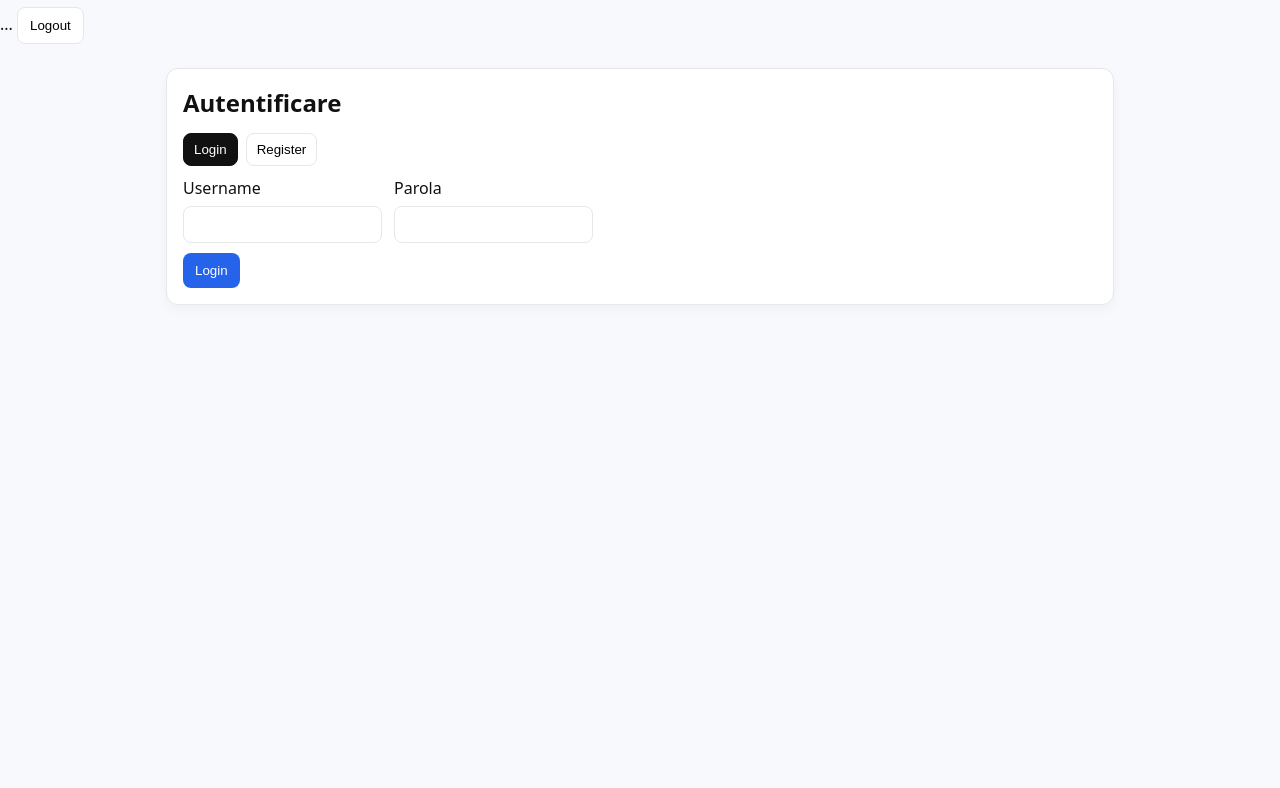
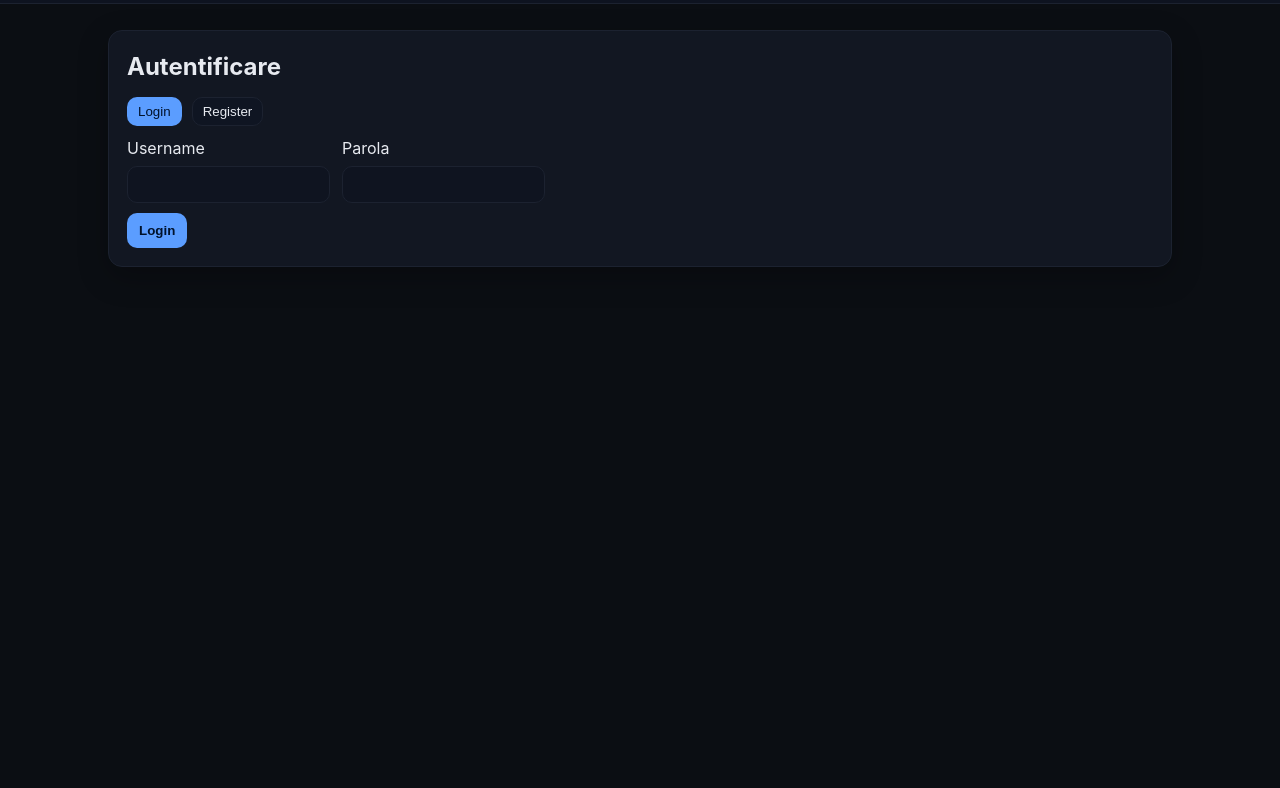
Before and after one commit to Stifyy69/Volkov, a website: page public/index.html in a window 1280 px wide. Shown: the part 60-848 px from the top of the page. Before the commit the page ends 800 px from the top, so only its background shows below. Drawn offline with Linux system fonts and the light colour scheme.

Commit message:
Update styles.css

```diff
--- a/public/styles.css
+++ b/public/styles.css
@@ -1,20 +1,44 @@
-:root{--bg:#f7f9fc;--fg:#111;--card:#fff;--border:#e5e7eb;--muted:#6b7280;--primary:#111;--accent:#2563eb}
-*{box-sizing:border-box}body{margin:0;background:var(--bg);color:var(--fg);font:16px/1.5 system-ui,-apple-system,Segoe UI,Roboto}
-.wrap{max-width:980px;margin:24px auto;padding:0 16px}
-.card{background:var(--card);border:1px solid var(--border);border-radius:12px;box-shadow:0 4px 12px rgba(0,0,0,.04);padding:16px;margin-bottom:16px}
-h2{margin:0 0 12px}
-label{display:flex;flex-direction:column;gap:6px;min-width:180px}
-input,select{padding:10px;border:1px solid var(--border);border-radius:8px;background:#fff}
-button{padding:10px 12px;border-radius:8px;border:1px solid var(--border);cursor:pointer}
-button.primary{background:var(--accent);color:#fff;border:none}
-button.ghost{background:#fff}
-.tabs{display:flex;gap:8px;margin-bottom:10px}
-.tab{padding:8px 10px;border-radius:8px;border:1px solid var(--border);cursor:pointer;background:#fff}
-.tab.active{background:#111;color:#fff;border-color:#111}
+:root{
+  --bg:#0b0e13; --card:#121722; --text:#e7eaf0; --muted:#98a2b3;
+  --border:#1c2230; --accent:#5b9dff; --accent-2:#00d4a6; --danger:#ff6b6b;
+}
+*{box-sizing:border-box}
+html,body{height:100%}
+body{margin:0;background:var(--bg);color:var(--text);font:16px/1.5 Inter, system-ui, -apple-system, Segoe UI, Roboto, Arial}
+.wrap{max-width:1100px;margin:90px auto 32px;padding:0 18px}
+.card{background:var(--card);border:1px solid var(--border);border-radius:14px;padding:18px;margin-bottom:16px;box-shadow:0 10px 30px rgba(0,0,0,.25)}
+h2,h3{margin:0 0 12px}
+label{display:flex;flex-direction:column;gap:6px;min-width:200px}
+input,select{
+  padding:10px 12px;border:1px solid var(--border);border-radius:10px;background:#0f1420;
+  color:var(--text);outline:none
+}
+input:focus,select:focus{border-color:#2a3a55}
+button{
+  padding:10px 12px;border-radius:10px;border:1px solid var(--border);
+  background:#121826;color:var(--text);cursor:pointer
+}
+button.primary{background:var(--accent);border:none;color:#00122b;font-weight:700}
+button.ghost{background:transparent}
+button.pay{background:#0f1a2a;border:1px solid #243049}
+button.pay:hover{transform:translateY(-1px);box-shadow:0 8px 20px rgba(0,0,0,.25)}
 .hidden{display:none}
 .row{display:flex;gap:12px;flex-wrap:wrap;margin:10px 0}
-.grid{display:grid;grid-template-columns:repeat(2,minmax(0,1fr));gap:10px}
-.opt{background:var(--primary);color:#fff;border:none}
-.topbar{display:flex;justify-content:space-between;align-items:center;margin-bottom:10px}
-.mono{font-family:ui-monospace,Menlo,monospace;font-size:13px;margin-top:6px}
+.grid{display:grid;grid-template-columns:repeat(2,minmax(0,1fr));gap:12px}
 ul{margin:8px 0 0 18px}
+.mono{font-family:ui-monospace,Menlo,monospace}
+.table{width:100%;border-collapse:collapse}
+.table th,.table td{border-bottom:1px solid var(--border);padding:10px 6px;text-align:left}
+.table th{color:var(--muted);font-weight:600}
+
+/* top nav */
+.nav{
+  position:fixed;top:0;left:0;right:0;height:64px;background:#0e1320;border-bottom:1px solid var(--border);
+  display:flex;align-items:center;justify-content:space-between;padding:0 18px;z-index:50
+}
+.brand{font-weight:800;letter-spacing:.5px}
+.tabs{display:flex;gap:10px}
+.tab{padding:8px 12px;border-radius:10px;border:1px solid var(--border);background:#0f1522;color:var(--text)}
+.tab.active{background:var(--accent);color:#00122b;border-color:transparent}
+.who{display:flex;align-items:center;gap:10px}
+.tabs.small .tab{padding:6px 10px}
```
